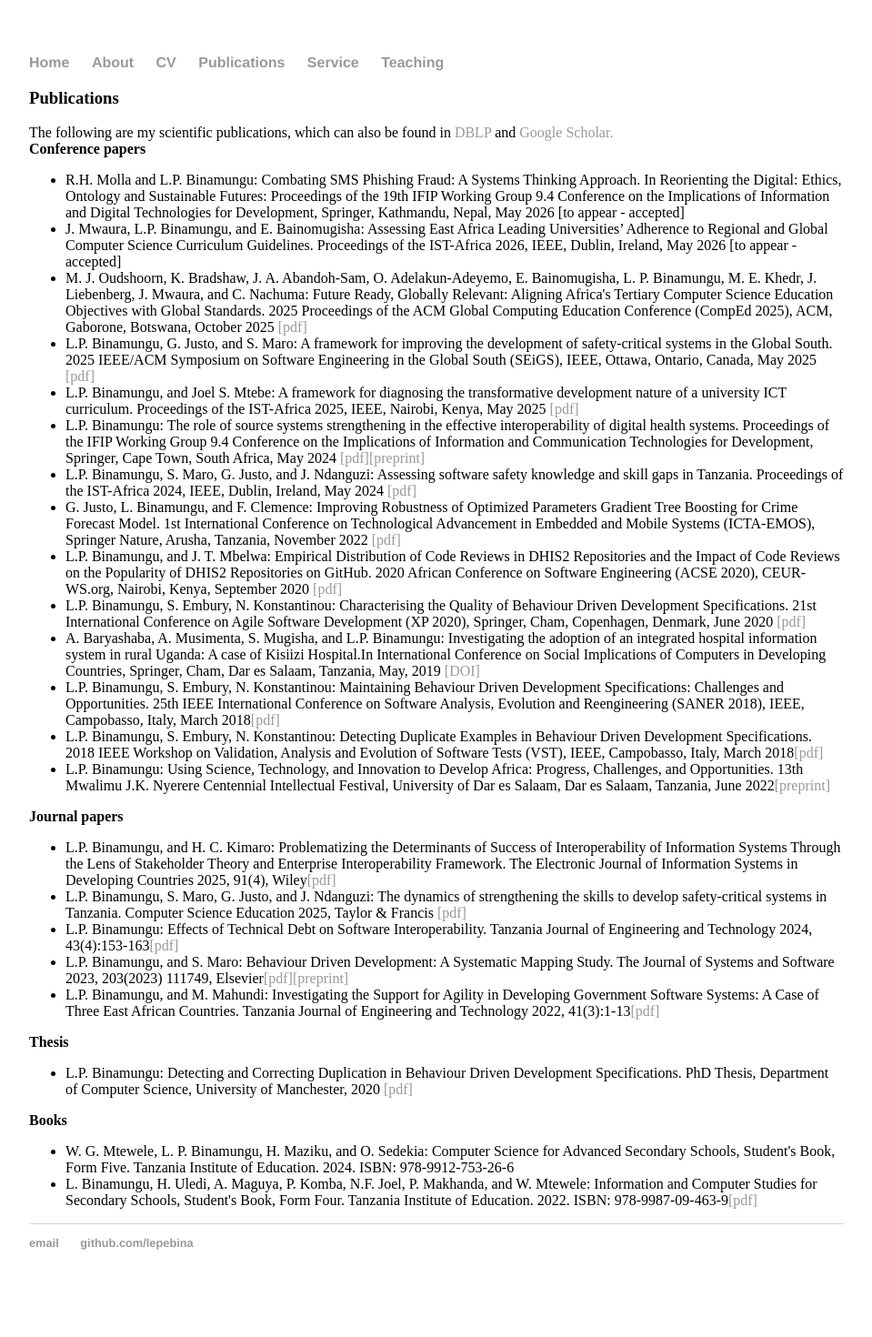
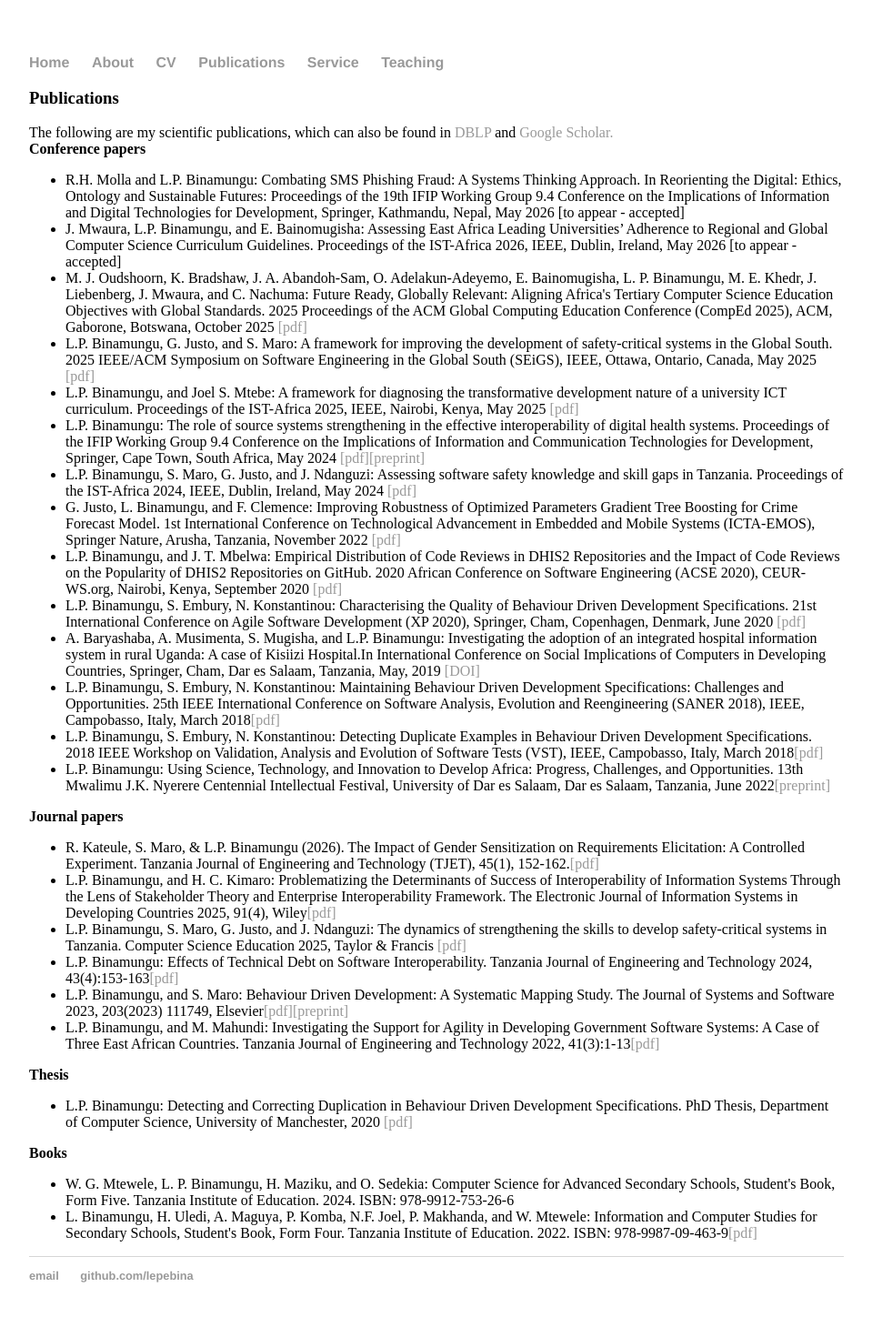
Before and after one commit to lepebina/lepebina.github.io, a Jekyll site: the page built from publications.html, in a window 1280 px wide. Shown: the whole page at 91% size, without its empty margins (160-1119 px from the left). Built offline with Jekyll 4.4.1, drawn with Linux system fonts in a browser that asks for light colours; before the commit the page ends 1434 px from its top, so only the background shows below that.

Commit message:
Update publications.html

```diff
--- a/publications.html
+++ b/publications.html
@@ -26,7 +26,9 @@ title: Leonard Peter Binamungu
 
 	<b> Journal papers</b>
 	<ul>
-	       <li>L.P. Binamungu, and H. C. Kimaro: Problematizing the Determinants of Success of Interoperability of Information Systems Through the Lens of Stakeholder Theory and Enterprise Interoperability Framework. The Electronic Journal of Information Systems in Developing Countries 2025, 91(4), Wiley<a href="https://doi.org/10.1002/isd2.70020">[pdf]</a></li>
+	    <li>R. Kateule, S. Maro, & L.P. Binamungu (2026). The Impact of Gender Sensitization on Requirements Elicitation: A Controlled Experiment. Tanzania Journal of Engineering and Technology (TJET), 45(1), 152-162.<a href="https://doi.org/https://doi.org/10.65085/2619-8789.1136">[pdf]</a></li>
+
+		<li>L.P. Binamungu, and H. C. Kimaro: Problematizing the Determinants of Success of Interoperability of Information Systems Through the Lens of Stakeholder Theory and Enterprise Interoperability Framework. The Electronic Journal of Information Systems in Developing Countries 2025, 91(4), Wiley<a href="https://doi.org/10.1002/isd2.70020">[pdf]</a></li>
                <li>L.P. Binamungu, S. Maro, G. Justo, and J. Ndanguzi: The dynamics of strengthening the skills to develop safety-critical systems in Tanzania. Computer Science Education 2025, Taylor & Francis <a href="https://www.tandfonline.com/doi/pdf/10.1080/08993408.2025.2492482?casa_token=cCUgHEM0XegAAAAA:cJEGMf1oX0bmEZn_n1qQU5ap27YcEllKsF-WgySlXSKayQqRCxzfzKZ3quiWntz7xFDWOZy5tVQFOX70_g">[pdf]</a></li>
 		<li>L.P. Binamungu: Effects of Technical Debt on Software Interoperability. Tanzania Journal of Engineering and Technology 2024, 43(4):153-163<a href="https://tjet.udsm.ac.tz/index.php/tjet/article/view/1147/817">[pdf]</a></li>
 		<li>L.P. Binamungu, and S. Maro: Behaviour Driven Development: A Systematic Mapping Study. The Journal of Systems and Software 2023, 203(2023) 111749, Elsevier<a href="https://www.sciencedirect.com/science/article/abs/pii/S0164121223001449">[pdf]</a><a href="https://arxiv.org/pdf/2305.05567.pdf">[preprint]</a></li>
```
